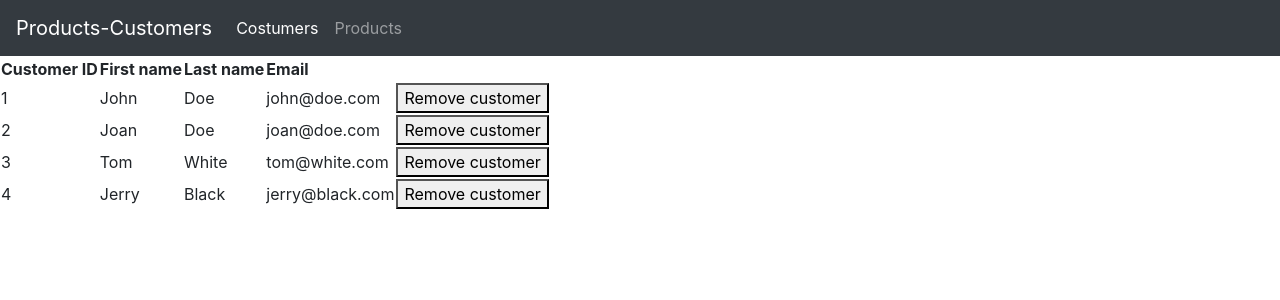
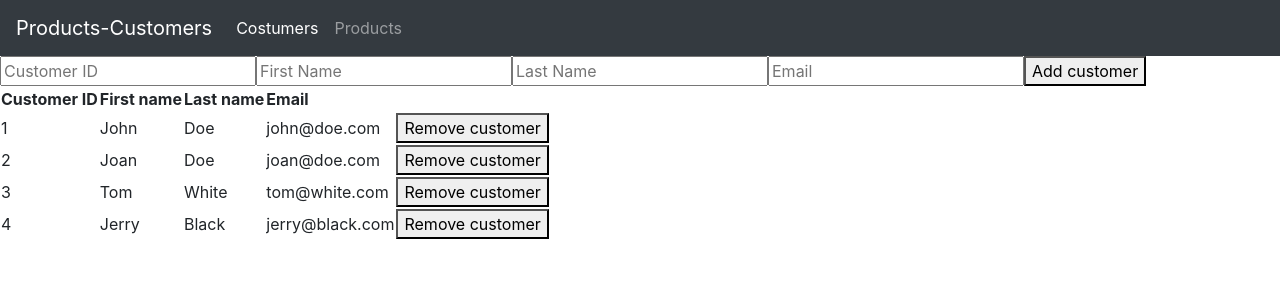
Before and after one commit to jovanna1616/vue_2, a Vue app: page /customers#/customers in a window 1280 px wide. Shown: the top 300 px of the page. Built offline with nearby package versions, Linux system fonts and the light colour scheme.

Commit message:
3. zadatak-dodavanje customer-a.

```diff
--- a/src/pages/AppCustomers.vue
+++ b/src/pages/AppCustomers.vue
@@ -1,5 +1,16 @@
 <template>
   <div>
+    <form @submit.prevent="addCustomer">
+      <label for="Cutomer ID"></label>
+      <input v-model="newCustomer.id" type="text" placeholder="Customer ID">
+      <label for="Cutomer First Name"></label>
+      <input v-model="newCustomer.firstName" type="text" placeholder="First Name">
+      <label for="Cutomer Last Name"></label>
+      <input v-model="newCustomer.lastName" type="text" placeholder="Last Name">
+      <label for="Cutomer Email"></label>
+      <input v-model="newCustomer.email" type="email" placeholder="Email">
+      <button>Add customer</button>
+    </form>
     <table>
       <thead>
         <th>Customer ID</th>
@@ -28,12 +39,21 @@ export default {
   name: 'AppCustomers',
   data() {
     return {
-      customers: customerService.list()
+      customers: customerService.list(),
+      newCustomer: {
+        id: '',
+        firstName: '',
+        lastName: '',
+        email: ''
+      }
     }
   },
   methods: {
     removeCustomer(customer) {
       customerService.removeCustomer(customer);
+    },
+    addCustomer() {
+      customerService.addCustomer(this.newCustomer);
     }
   }
 }
--- a/src/services/CustomerService.js
+++ b/src/services/CustomerService.js
@@ -13,6 +13,16 @@ export default class CustomerService{
     removeCustomer(customer) {
       customers.splice(customers.indexOf(customer), 1);
     }
+
+    addCustomer(newCustomer) {
+      customers.push(newCustomer);
+      newCustomer = {
+        id: '',
+        firstName: '',
+        lastName: '',
+        email: ''
+      }
+    }
 }
 
 export const customerService = new CustomerService()
```
